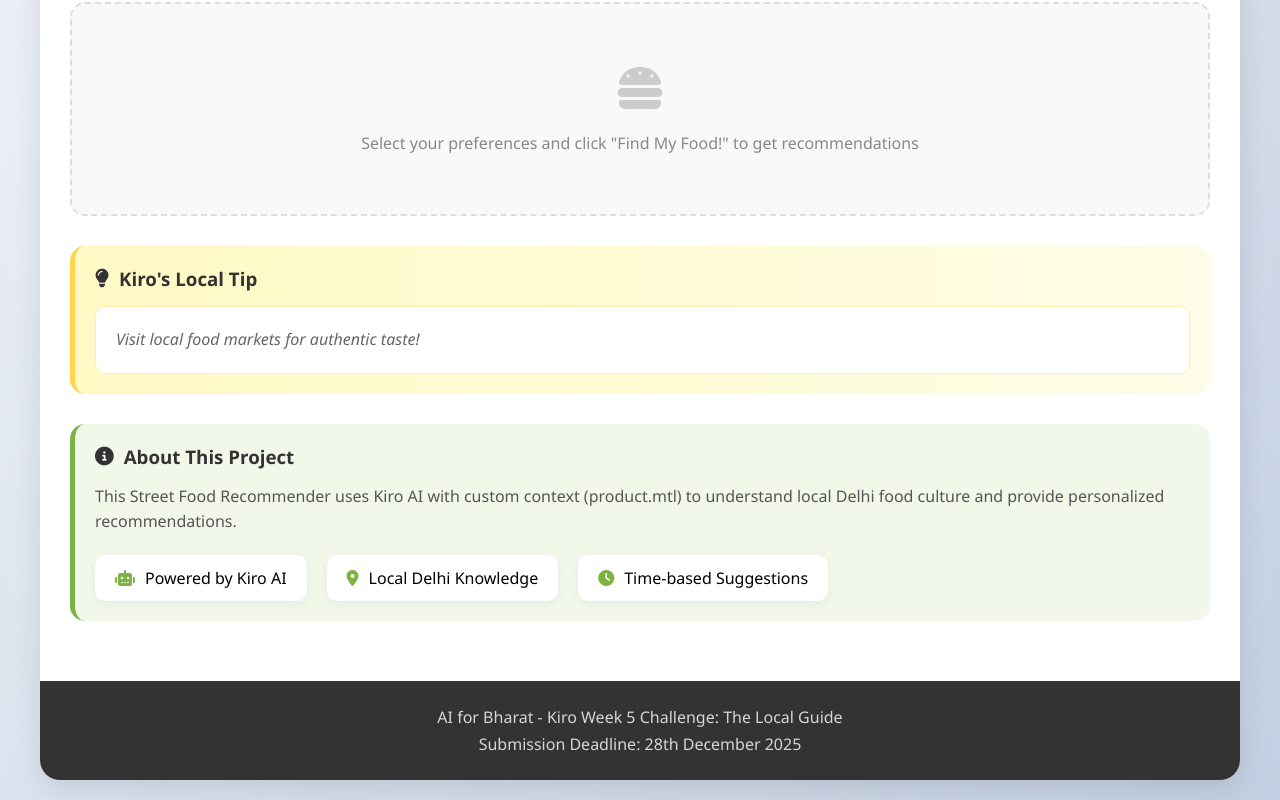
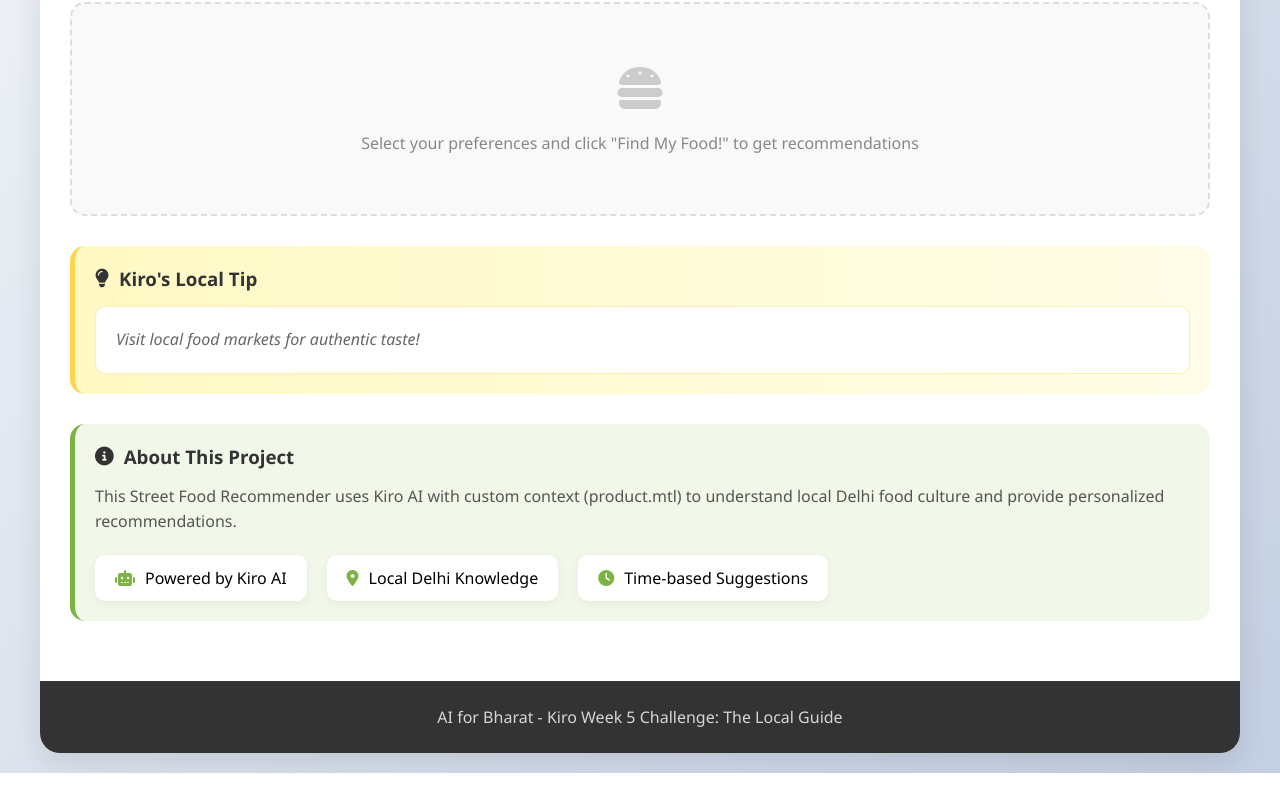
Before and after one commit to kuldeepyaduvanshi281/delhi-street-food-recommender, a plain HTML site: page index.html in a window 1280 px wide. Shown: the part 465-1265 px from the top of the page. After the commit the page ends 1238 px from the top, so only its background shows below. Drawn offline with Linux system fonts and the light colour scheme; no server answers.

Commit message:
Update index.html

```diff
--- a/index.html
+++ b/index.html
@@ -86,7 +86,6 @@
 
         <footer>
             <p>AI for Bharat - Kiro Week 5 Challenge: The Local Guide</p>
-            <p>Submission Deadline: 28th December 2025</p>
         </footer>
     </div>
 
```
